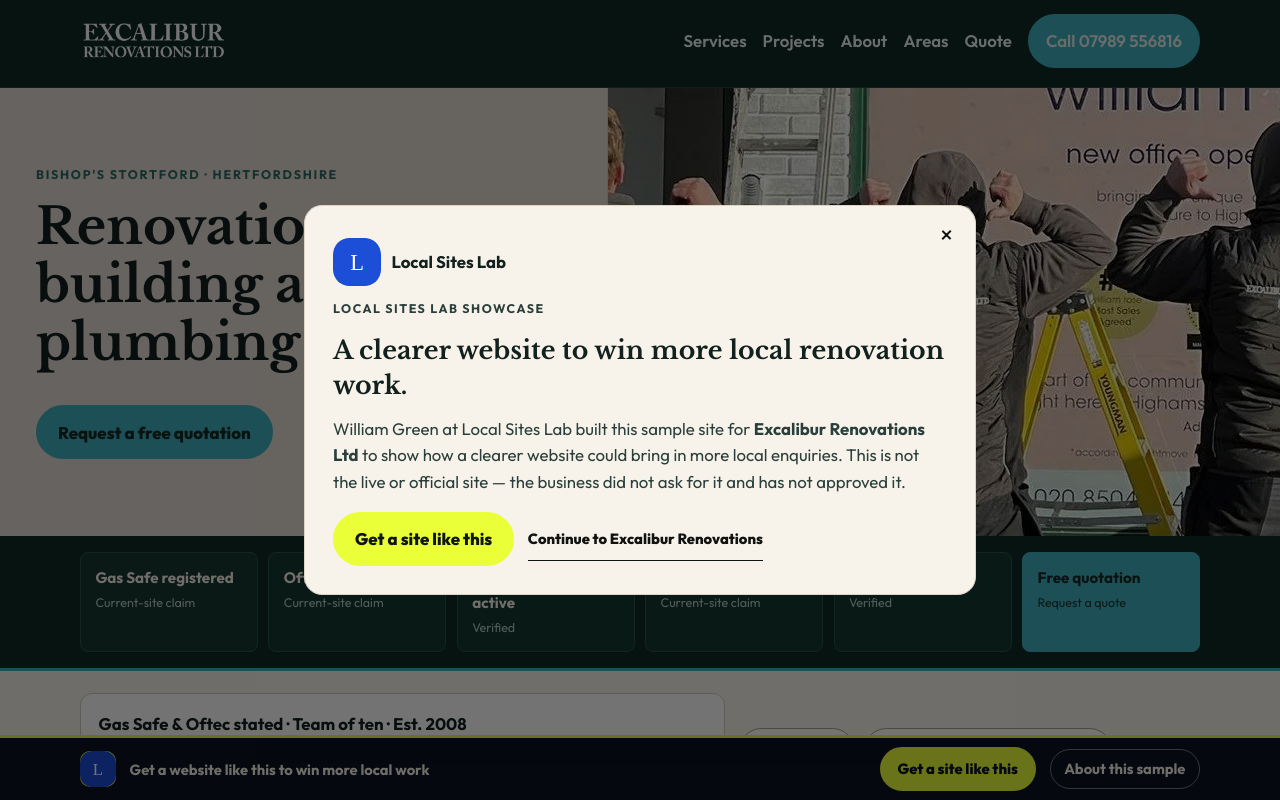
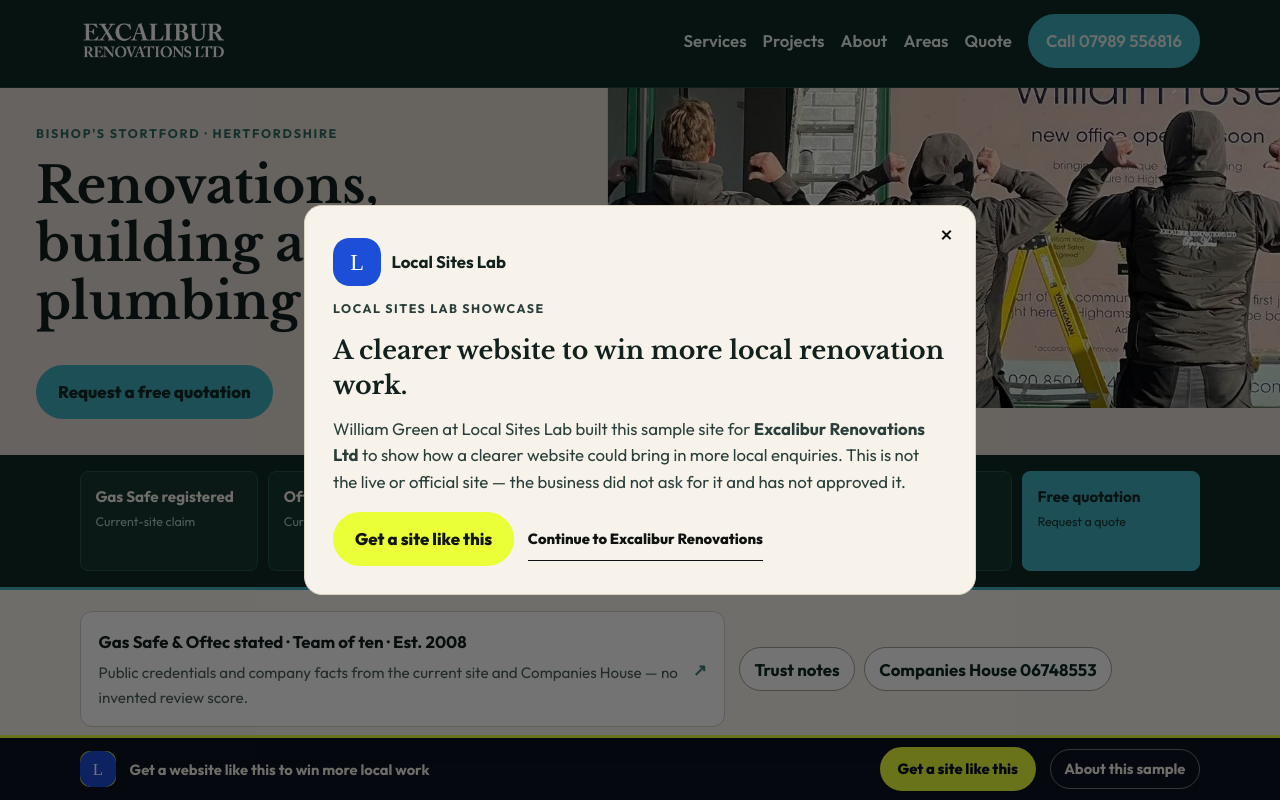
Before and after one commit to willgreeny9/local-sites-lab-excalibur-renovations, a Next.js app: page / in a window 1280 px wide. Shown: the top 800 px of the page. Built offline with nearby package versions, Linux system fonts and the light colour scheme; no server answers.

Commit message:
UX: short hero photo column ≤220/320 + object-fit cover — CTAs above fold

```diff
--- a/app/globals.css
+++ b/app/globals.css
@@ -1317,3 +1317,10 @@
   object-fit: cover;
   max-height: 100%;
 }
+
+/* UX short-photo hero: keep the image column compact; never clamp the board. */
+.hero, .hero-split { overflow: visible; }
+.hero-split { min-height: 0; }
+.hero-media { align-self: start; height: min(28vh, 220px); max-height: min(28vh, 220px); min-height: 0; overflow: hidden; }
+.hero-media img { width: 100%; height: 100%; min-height: 0; max-height: none; object-fit: cover; display: block; }
+@media (min-width: 900px) { .hero-media { height: min(42vh, 320px); max-height: min(42vh, 320px); } }
```
